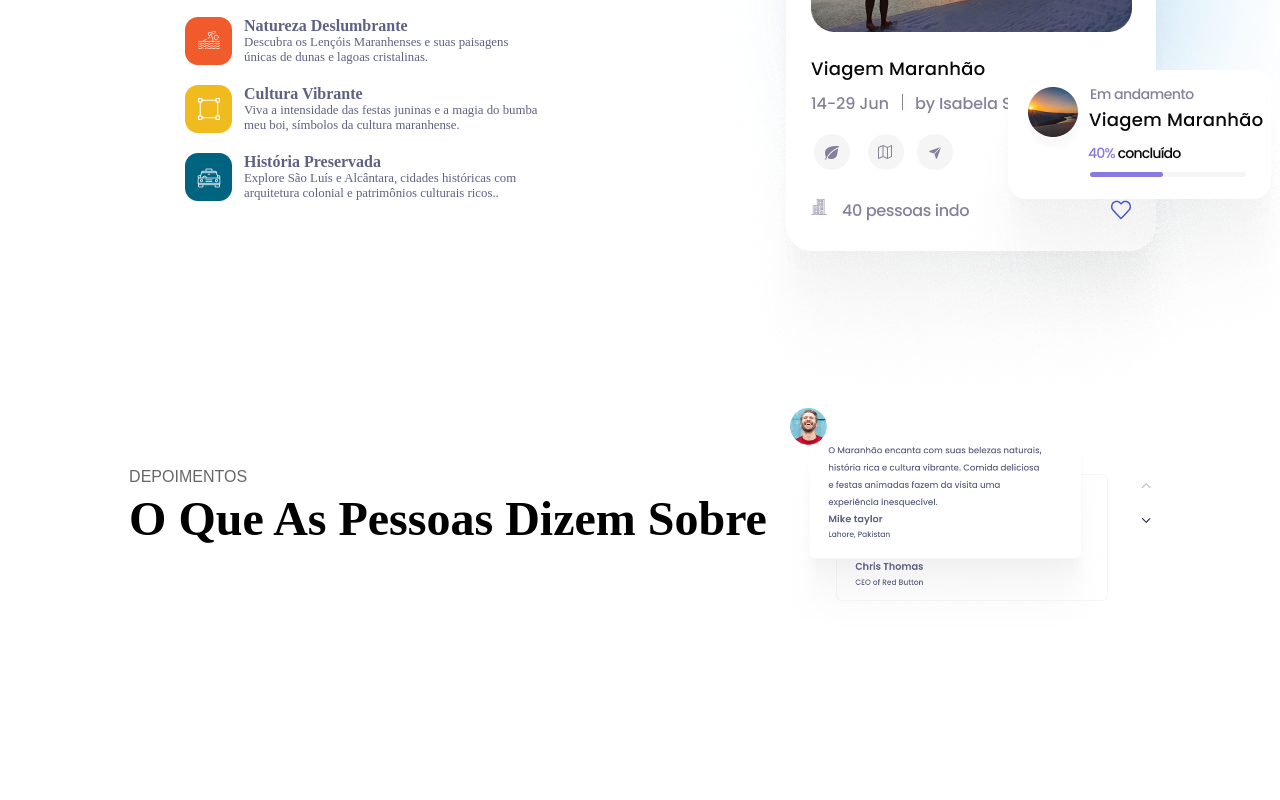
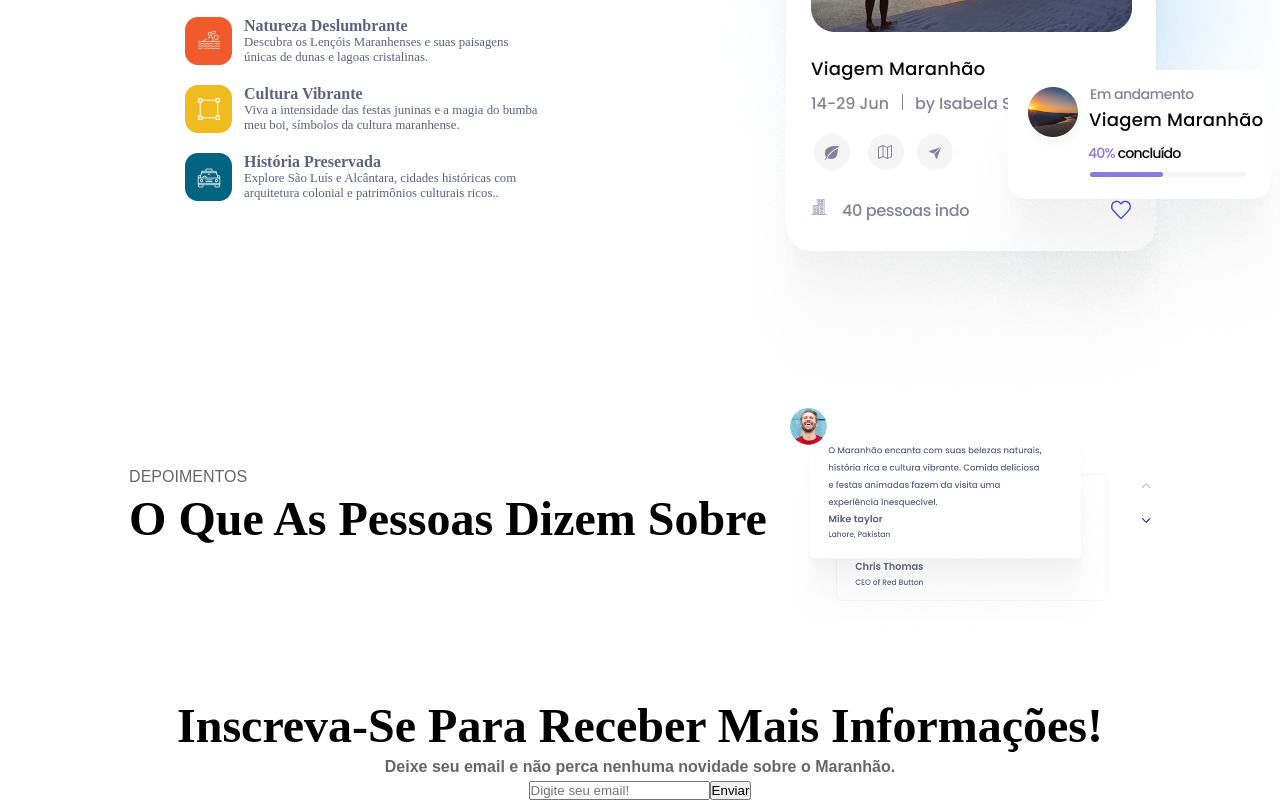
Before and after one commit to hendricksonweib/Desafio-InovaMaranhao, a React (Vite) app: page / in a window 1280 px wide. Shown: the part 2241-3041 px from the top of the page. Before the commit the page ends 2939 px from the top, so only its background shows below. Built offline with nearby package versions, Linux system fonts and the light colour scheme.

Commit message:
feat: home
Signed-off-by: hendricksonweib <hendricksonrocha22@gmail.com>

```diff
--- a/src/pages/Home.tsx
+++ b/src/pages/Home.tsx
@@ -226,6 +226,20 @@ function Home() {''
         </div>
         <img className="imgdepoimento" src={imgComentario} alt="" style={{width: '30%' }} />
       </section>
+      <section className="depoimentos">
+
+        <div className="cardimput">
+      <Title texto="Inscreva-se para Receber Mais Informações!" />
+      <Paragraph
+              fontWeight={"800"}
+              texto="Deixe seu email e não perca nenhuma novidade sobre o Maranhão."
+            />
+        <div className="input-conteiner">
+          <input type="email" placeholder="Digite seu email!"/>
+          <button>Enviar</button>
+        </div>
+        </div>
+      </section>
     </>
   );
 }
--- a/src/style/global.css
+++ b/src/style/global.css
@@ -33,6 +33,9 @@
     align-items: center;
     justify-content: center;
 
+}
+.cardimput{
+    text-align: center;
 }
 .imgdepoimento{
     margin-top: 6rem;
```
